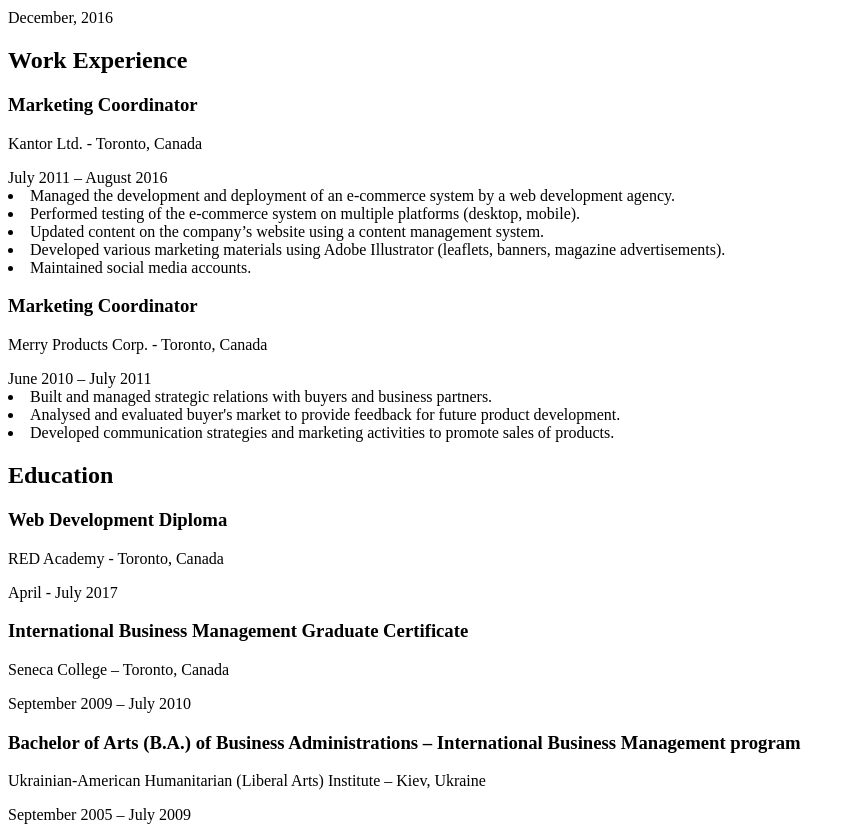
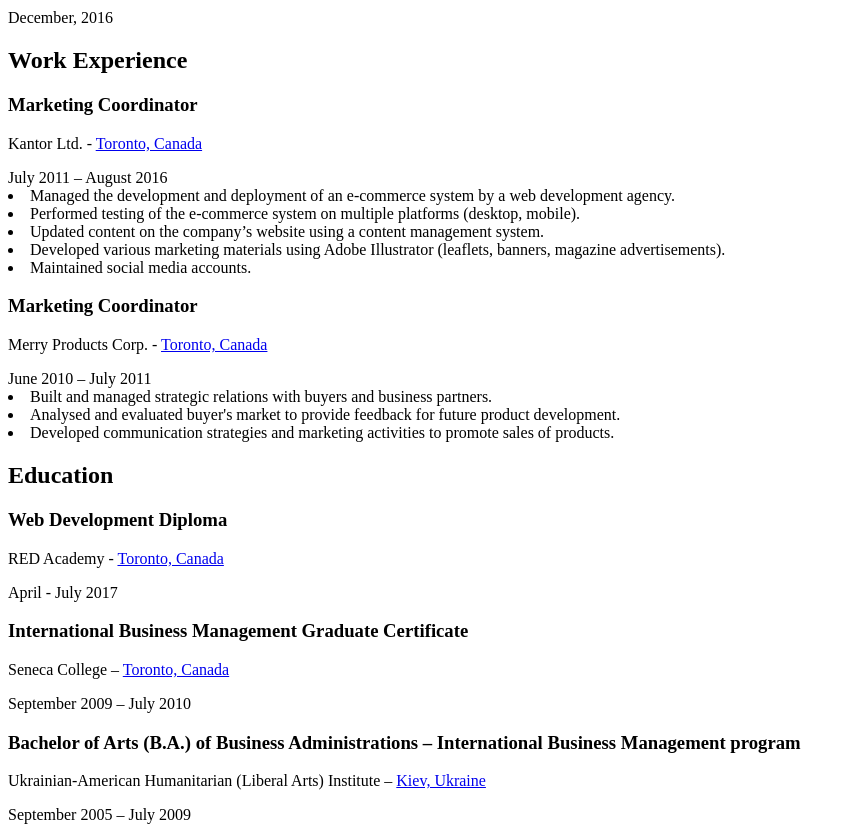
Before and after one commit to usotnyk/RA-project0, a plain HTML site: page index.html in a window 1280 px wide. Shown: the part 680-1512 px from the top of the page, without its empty margins (0-855 px from the left). Drawn offline with Linux system fonts and the light colour scheme.

Commit message:
added links to all address

```diff
--- a/index.html
+++ b/index.html
@@ -11,8 +11,8 @@
 
 <body>
  <header>
-     <p>85 PORTAGE TRAIL, WHITBY, ON, L1N 9N8 CANADA</p>
-     <p>TELEPHONE (647) 984 55 13 EMAIL USOTNYK@GMAIL.COM</p>
+     <p><a href="https://www.google.ca/maps/place/85+Portage+Trail,+Whitby,+ON+L1N+9N8/@43.8527512,-78.9555027,17z/data=!3m1!4b1!4m5!3m4!1s0x89d4e1c2eeec9c17:0x12be5e855d2e6f4a!8m2!3d43.8527474!4d-78.953314!6m1!1e1" target="_blank">85 PORTAGE TRAIL, WHITBY, ON, L1N 9N8 CANADA</a></p>
+     <p>TELEPHONE (647) 984 55 13 EMAIL <a href="mailto:usotnyk@gmail.com">USOTNYK@GMAIL.COM</a></p>
      <hr>
      <h1>Julia Sotnyk</h1>
      <hr>
@@ -43,7 +43,7 @@
          <h2>Work Experience</h2>
          <article>
           <h3>Marketing Coordinator</h3>
-          <p>Kantor Ltd. - Toronto, Canada</p>
+          <p>Kantor Ltd. - <a href="https://www.google.ca/maps/place/Kantor+Currency+Exchange/@43.65079,-79.4781375,17z/data=!3m1!4b1!4m5!3m4!1s0x882b3680d555c93d:0xf9454d9630839b3b!8m2!3d43.6507861!4d-79.4759488" target="_blank">Toronto, Canada</a></p>
           <span>July 2011 – August 2016</span>
           <li>Managed the development and deployment of an e-commerce system by a web development agency.</li>
           <li>Performed testing of the e-commerce system on multiple platforms (desktop, mobile).</li>
@@ -53,7 +53,7 @@
          </article>
          <article>
           <h3>Marketing Coordinator</h3>
-          <p>Merry Products Corp. - Toronto, Canada</p>
+          <p>Merry Products Corp. - <a href="https://www.google.ca/maps/place/Merry+Products+Inc/@43.8538233,-79.3404857,17z/data=!3m1!4b1!4m5!3m4!1s0x89d4d4f9d3ec1bc3:0x29d223f18ba1644e!8m2!3d43.8538195!4d-79.338297" target="_blank">Toronto, Canada</a></p>
           <span>June 2010 – July 2011</span>
           <li>Built and managed strategic relations with buyers and business partners.</li>
           <li>Analysed and evaluated buyer's market to provide feedback for future product development.</li>
@@ -63,13 +63,13 @@
      <section>
          <h2>Education</h2>
           <h3>Web Development Diploma</h3>
-          <p>RED Academy - Toronto, Canada</p>
+          <p>RED Academy - <a href="https://www.google.ca/maps/place/RED+Academy+Toronto/@43.6438229,-79.3999787,17z/data=!3m1!4b1!4m5!3m4!1s0x882b34ded41454b3:0x648b029428613f49!8m2!3d43.643819!4d-79.39779" target="_blank">Toronto, Canada</a></p>
           <span>April - July 2017</span>
           <h3>International Business Management Graduate Certificate</h3>
-          <p>Seneca College – Toronto, Canada </p>
+          <p>Seneca College – <a href="https://www.google.ca/maps/place/Seneca+College+Newnham+Campus/@43.7954547,-79.3519197,17z/data=!3m1!4b1!4m5!3m4!1s0x89d4d31b90ca7705:0xb7ff263adf7d9741!8m2!3d43.7954508!4d-79.349731" target="_blank">Toronto, Canada </a></p>
           <span>September 2009 – July 2010 </span>
           <h3>Bachelor of Arts (B.A.) of Business Administrations – International Business Management program</h3>
-          <p>Ukrainian-American Humanitarian (Liberal Arts) Institute – Kiev, Ukraine </p>
+          <p>Ukrainian-American Humanitarian (Liberal Arts) Institute – <a href="https://www.google.ca/maps/place/Turhenievska+St,+8%2F14,+Kyiv,+Ukraine/@50.4488414,30.4933893,17z/data=!3m1!4b1!4m5!3m4!1s0x40d4ce8ab8e08a8f:0x352d2f75e45028fc!8m2!3d50.448838!4d30.495578" target="_blank">Kiev, Ukraine</a></p>
           <span>September 2005 – July 2009 </span>
      </section>
  </main>
```
